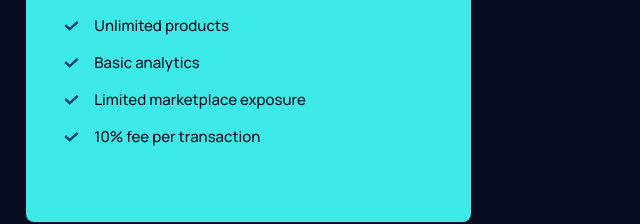
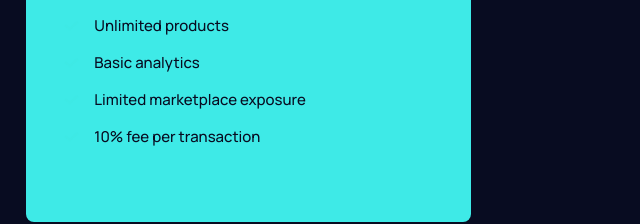
Before and after one commit to smit-lab/maker-pre-lauch-page, a website built with Vite: page index.html in a window 1280 px wide. Shown: the part 1856-2080 px from the top of the page, 629-1269 px from the left. Built offline with nearby package versions, Linux system fonts and the light colour scheme.

Commit message:
Update style.css

```diff
--- a/style.css
+++ b/style.css
@@ -314,7 +314,7 @@ a {
 }
 
 .price-benefits--paid::before {
-  background-image: url(./assets/icon-check\ copy.svg);
+  background-image: url(./assets/icon-check copy.svg);
 }
 
 .price-box__heading {
```
